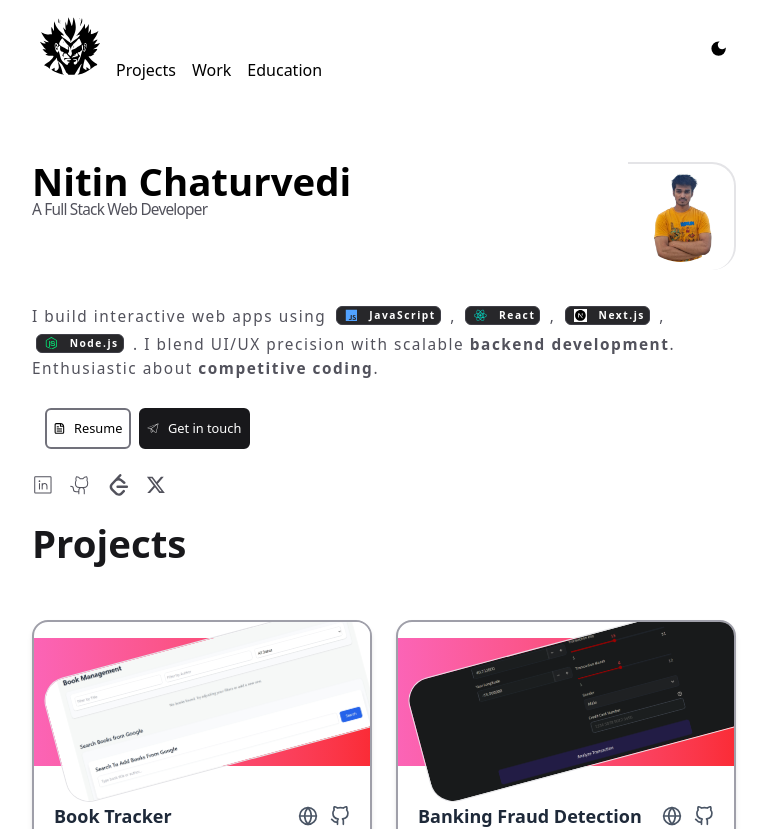
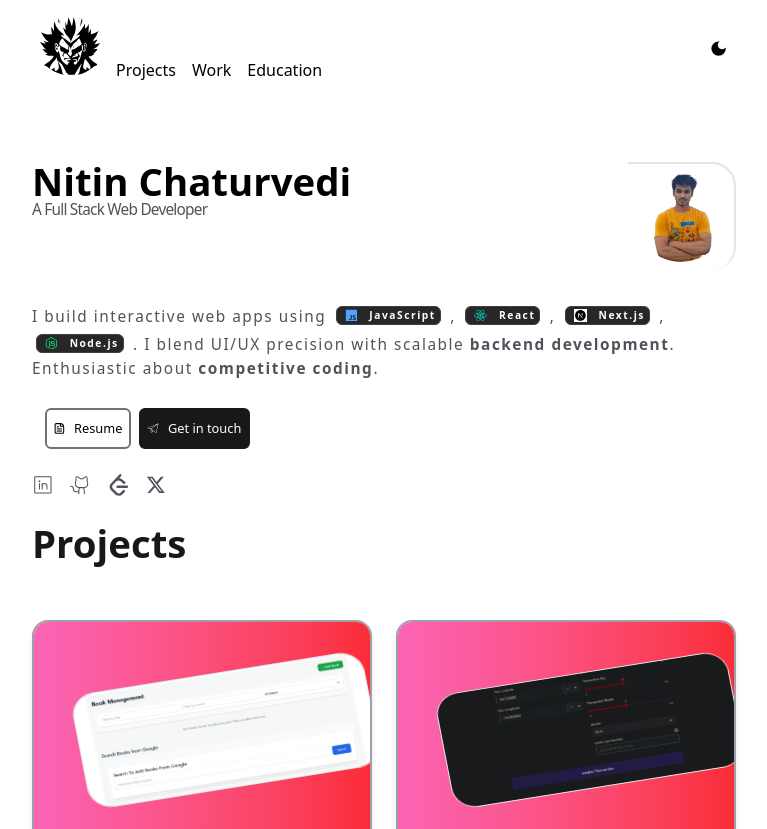
Before and after one commit to chaturvedinitin/PortfolioNitinChaturvedi, a React (Vite) app in the folder frontend/: page / in a window 1280 px wide. Shown: the top 829 px of the page, without its empty margins (256-1023 px from the left). Built offline with nearby package versions, Linux system fonts and the light colour scheme.

Commit message:
finished for todae

```diff
--- a/frontend/src/components/Card.jsx
+++ b/frontend/src/components/Card.jsx
@@ -6,11 +6,11 @@ const Card = ({ project }) => {
   return (
     <div className="bg-white rounded-2xl shadow-md overflow-hidden hover:shadow-lg transition-shadow duration-300 border-2 border-zinc-400">
       {/* Project Image */}
-      <div className='bg-gradient-to-r from-pink-400 to-red-500 '>
+      <div className='bg-gradient-to-r from-pink-400 to-red-500 p-5'>
       <img
         src={image}
         alt={`${title} project screenshot`}
-        className="w-full h-[10vw] object-cover border border-zinc-200 rounded-3xl m-4 -rotate-15 hover:blur-xs transform duration-500 ease-in-out"
+        className="w-full h-[10vw] object-cover border border-zinc-200 rounded-3xl m-6 -rotate-z-10 -rotate-x-25 hover:blur-xs transform duration-500 ease-in-out"
       />
 
       </div>
```
